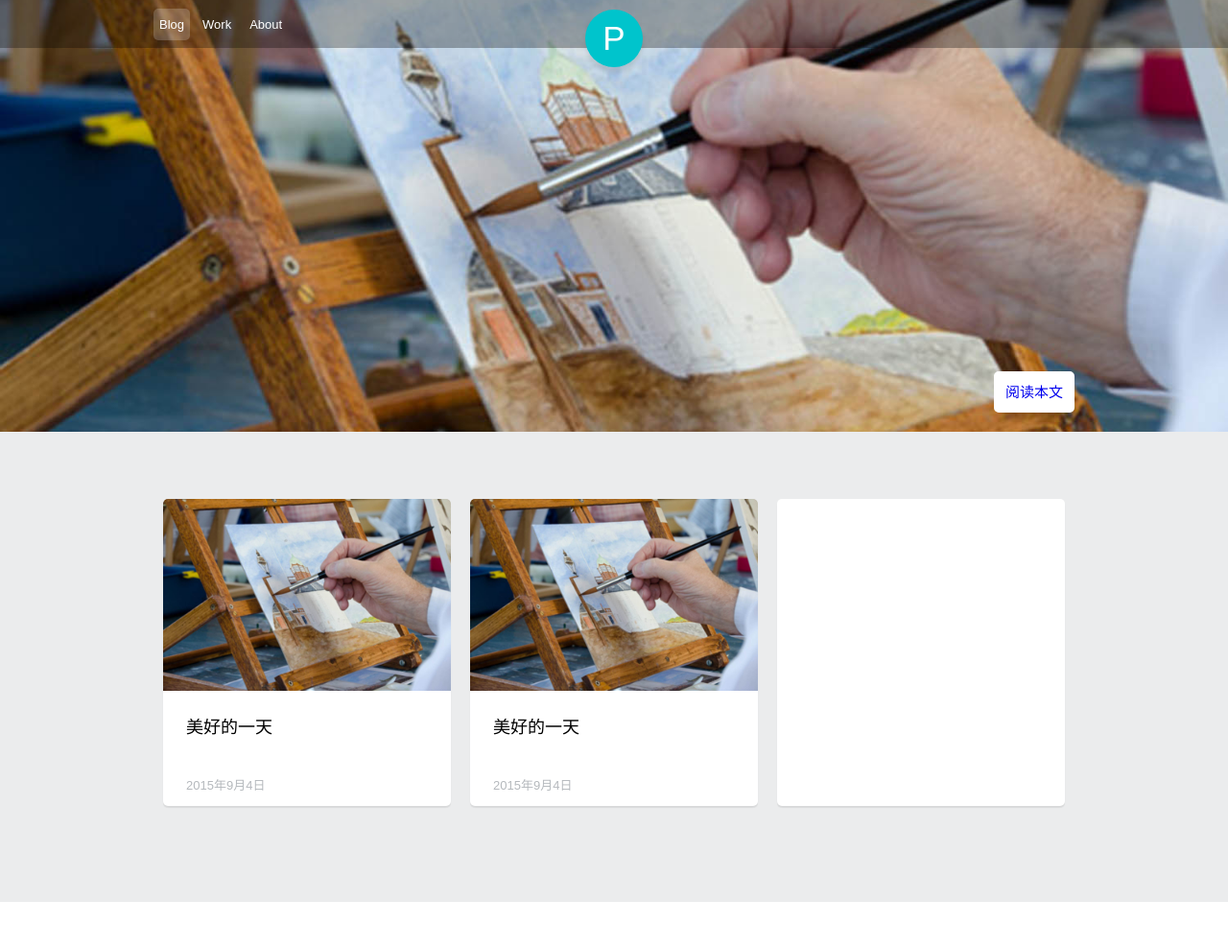
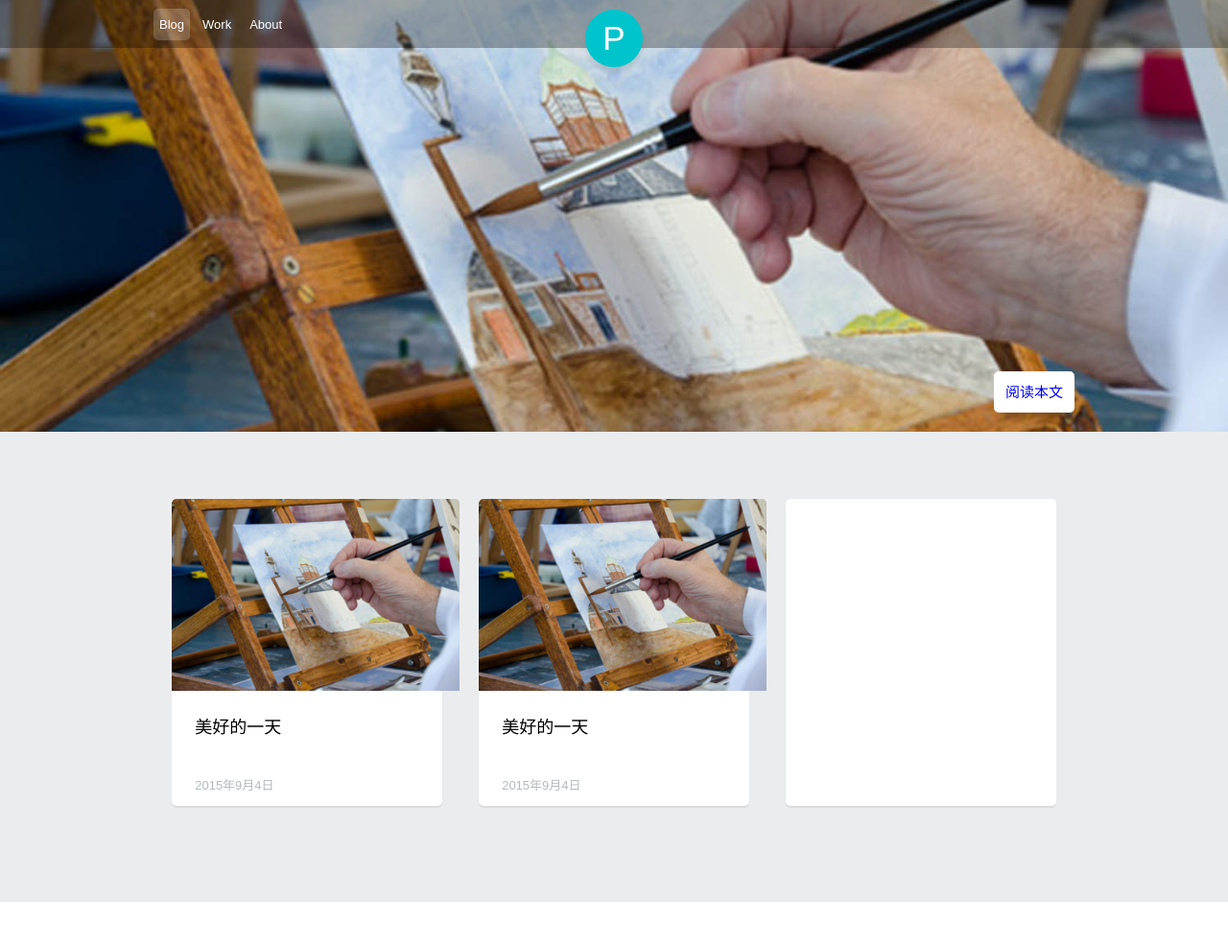
Before and after one commit to perfectfoolish/perfectfoolish.github.io, a website: page index.html in a window 1280 px wide. Shown: the top 987 px of the page at 96% size. Drawn offline with Linux system fonts and the light colour scheme.

Commit message:
why do not use @media also right

```diff
--- a/main.css
+++ b/main.css
@@ -76,23 +76,17 @@ a {
 .post {
   float: left;
   background: #fff;
-  width: 300px;
   height: 320px;
-  margin-left: 10px;
-  margin-right: 10px;
+  width: 29.333%;
+  margin-left: 2%;
+  margin-right: 2%;
   margin-bottom: 30px;
   border-radius: 5px;
   box-shadow: 0 2px 1px rgba(0,0,0,.08);
   /* 专门为date设置的relative */
   position: relative;
 }
-@media ( max-width: 970px ) {
-  .post {
-    width: 29.333%;
-    margin-left: 2%;
-    margin-right: 2%;
-  }
-}
+
 .thumbnail-image {
   display: block;
   position: relative;
```
